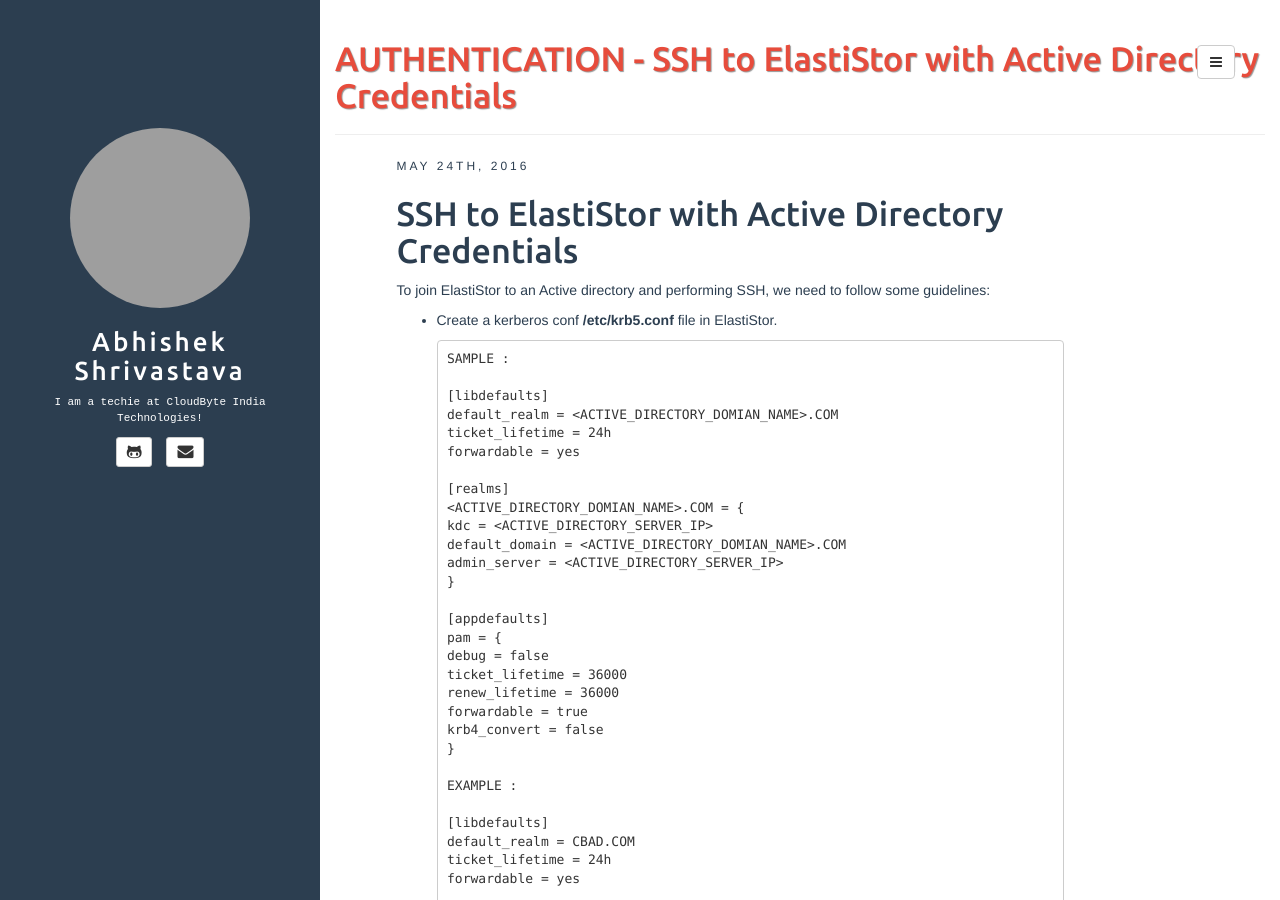
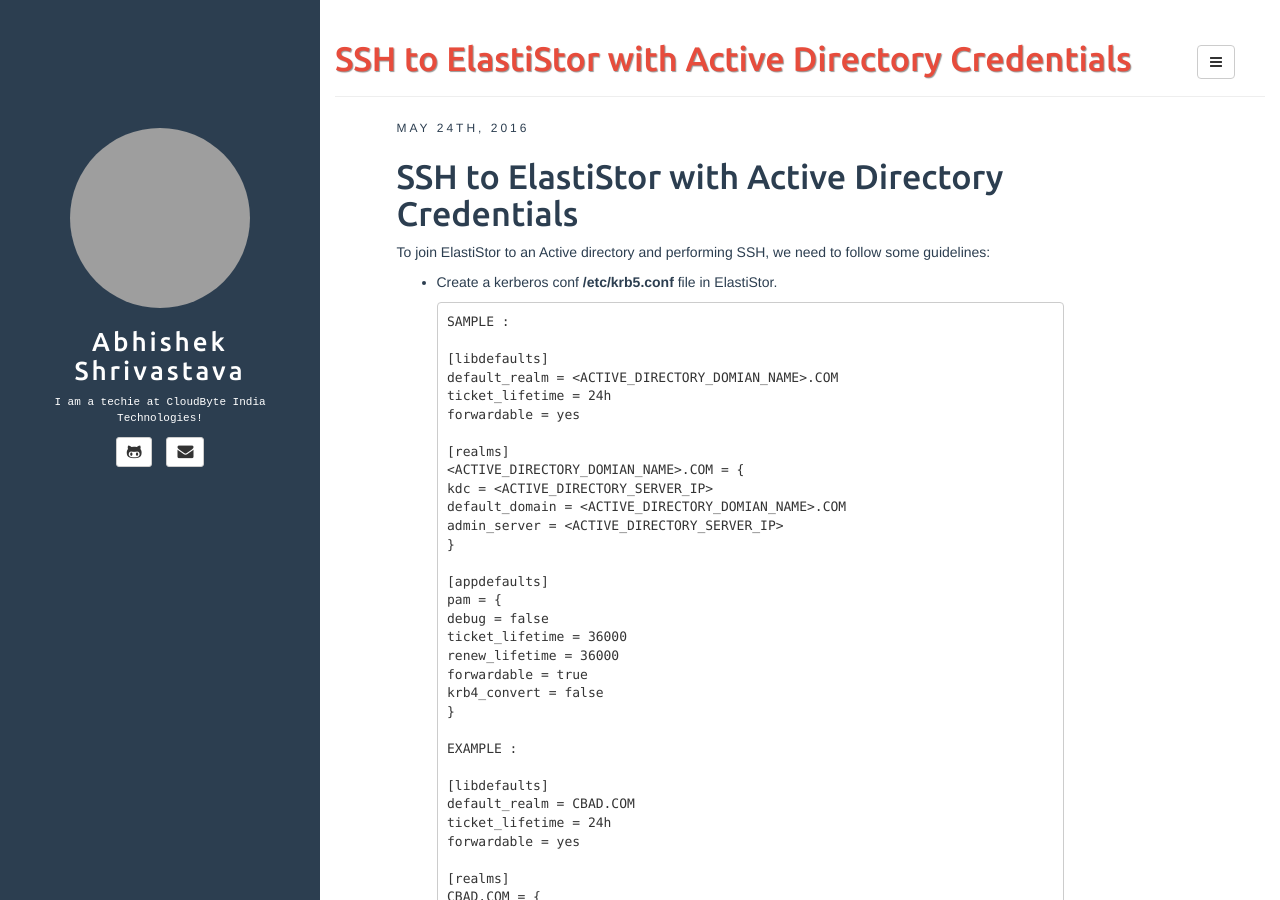
Before and after one commit to AbhiCloudbyte/magicbox, a Jekyll site: the page built from _posts/2016-05-24-SSH-to-ElastiStor-with-Active-Directory-Credentials.md, in a window 1280 px wide and 900 px high. Built offline with Jekyll 4.4.1, drawn with Linux system fonts in a browser that asks for light colours; comment, search, counter and statistics services are not loaded; grey boxes are pictures that could not be loaded.

Commit message:
Modified posts

```diff
--- a/_posts/2016-05-24-SSH-to-ElastiStor-with-Active-Directory-Credentials.md
+++ b/_posts/2016-05-24-SSH-to-ElastiStor-with-Active-Directory-Credentials.md
@@ -1,6 +1,6 @@
 ---
 layout:     post
-title:      AUTHENTICATION - SSH to ElastiStor with Active Directory Credentials
+title:      SSH to ElastiStor with Active Directory Credentials
 categories: [general, setup, authentication]
 tags:       [authentication, setup]
 date:       2016-05-24 15:13:00
```
Also changed, not shown: _posts/2016-05-11-OpenStack-Configuration-With-CloudByte-Cinder-Driver.md (+1 -1 lines), _posts/2016-05-12-CloudByte-Storage-and-OpenStack-LVM-Driver.md (+1 -1 lines).
